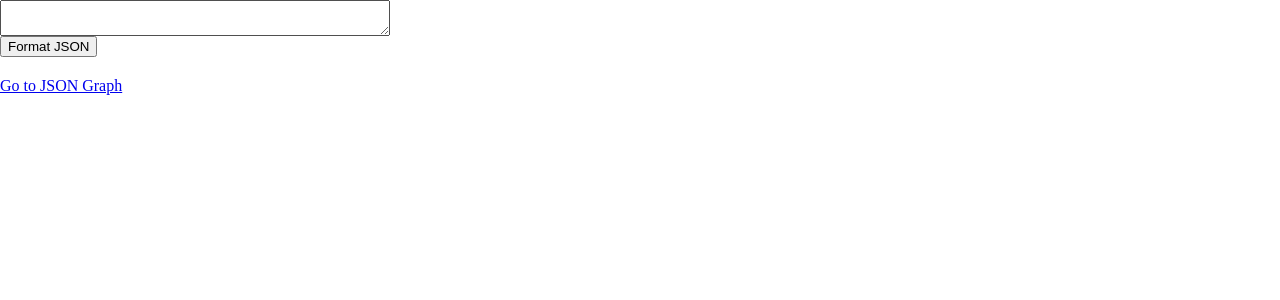
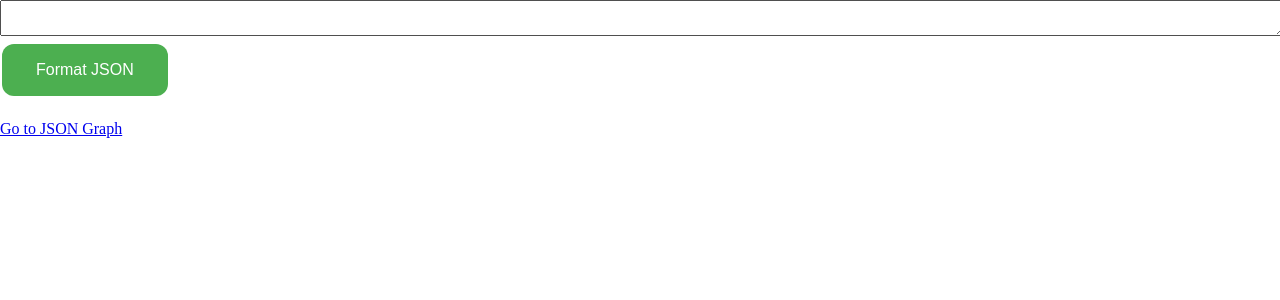
Before and after one commit to RLAlpha49/JSON-Visualizer, a React (Vite) app: page / in a window 1280 px wide. Shown: the top 300 px of the page. Built offline with nearby package versions, Linux system fonts and the light colour scheme.

Commit message:
Move css styles into their specific components

```diff
--- a/src/components/Home.jsx
+++ b/src/components/Home.jsx
@@ -1,6 +1,31 @@
 // eslint-disable-next-line no-unused-vars
 import React, {useEffect} from 'react';
 import '../styles.css';
+import styled from 'styled-components';
+
+const TextArea = styled.textarea`
+    width: 100%;
+    height: 100%;
+`;
+
+const Button = styled.button`
+    background-color: #4CAF50;
+    border: 2px solid transparent;
+    color: white;
+    padding: 15px 32px;
+    text-align: center;
+    text-decoration: none;
+    display: inline-block;
+    font-size: 16px;
+    margin: 4px 2px;
+    cursor: pointer;
+    transition-duration: 0.4s;
+    border-radius: 12px;
+`;
+
+const DisplayDiv = styled.div`
+    margin-top: 20px;
+`;
 
 function Home() {
     useEffect(() => {
@@ -8,31 +33,24 @@ function Home() {
             const input = document.getElementById('json-input').value;
             const display = document.getElementById('json-display');
 
-            // Clear the display div
             display.innerHTML = '';
-
             try {
                 const json = JSON.parse(input);
                 const formattedJson = JSON.stringify(json, null, 2);
-
-                // Create a new pre element
                 const pre = document.createElement('pre');
-
-                // Set the text content of the pre element to the formatted JSON
                 pre.textContent = formattedJson;
-
-                // Append the pre element to the display div
                 display.appendChild(pre);
             } catch (error) {
                 display.textContent = 'Invalid JSON';
             }
         });
     }, []);
+
     return (
         <div>
-            <textarea id="json-input"></textarea>
-            <button id="format-button">Format JSON</button>
-            <div id="json-display"></div>
+            <TextArea id="json-input"/>
+            <Button id="format-button">Format JSON</Button>
+            <DisplayDiv id="json-display"/>
             <a href="/graph">Go to JSON Graph</a>
         </div>
     );
--- a/src/components/graph/Graph.jsx
+++ b/src/components/graph/Graph.jsx
@@ -5,6 +5,47 @@ import Editor from './Editor';
 import {ConvertJsonToGraph} from './utils/ConvertJson';
 import {GraphCanvas} from "./GraphCanvas";
 import {DarkModeContext} from "../context/DarkModeContext";
+import styled from "styled-components";
+
+const GraphDiv = styled.div`
+    display: flex;
+    height: 100vh;
+    width: 100%;
+`;
+
+const JsonInput = styled.div`
+    z-index: 1000;
+    width: 30%;
+    height: 100%;
+    display: flex;
+    flex-direction: column;
+    justify-content: space-between;
+`;
+
+const SvgContainer = styled.div`
+    width: 69.5%;
+    height: 100%;
+    overflow: hidden;
+    background-size: 30px 30px;
+    background-image: linear-gradient(to right, #444444 1px, transparent 1px),
+    linear-gradient(to bottom, #444444 1px, transparent 1px);
+    background-attachment: fixed;
+`;
+
+const Resizer = styled.div`
+    z-index: 1000;
+    width: 1%;
+    background: #aaa;
+    cursor: ew-resize;
+`;
+
+const Buttons = styled.div`
+    display: flex;
+    justify-content: space-evenly;
+    align-items: center;
+    height: 100%;
+    padding: 10px;
+`;
 
 function Graph() {
     const jsonInputRef = useRef(null);
@@ -84,24 +125,23 @@ function Graph() {
 
 
     return (
-        <div id="graph" className={darkMode ? 'dark-mode' : 'light-mode'}>
-            <div id="json-input" ref={jsonInputRef} className={darkMode ? 'dark-mode' : 'light-mode'}>
-                <div id="buttons">
+        <GraphDiv id="graph" className={darkMode ? 'dark-mode' : 'light-mode'}>
+            <JsonInput ref={jsonInputRef} className={darkMode ? 'dark-mode' : 'light-mode'}>
+                <Buttons id="buttons">
                     <GraphButton onClick={handleGraphButtonClick}/>
-                    {/*<button onClick={handleZoomToFit}>Zoom to Fit</button>*/}
                     <DarkModeButton/>
-                </div>
+                </Buttons>
                 <Editor onGraphButtonClick={setJsonData}/>
-            </div>
-            <div id="resizer"></div>
-            <div id="svg-container" ref={svgContainerRef}>
+            </JsonInput>
+            <Resizer id="resizer"></Resizer>
+            <SvgContainer id="svg-container" ref={svgContainerRef}>
                 <div id="svg" ref={divRef}>
                     {graphData.nodes.length > 0 && graphData.edges.length > 0 && (
                         <GraphCanvas ref={graphCanvasRef} nodes={graphData.nodes} edges={graphData.edges}/>
                     )}
                 </div>
-            </div>
-        </div>
+            </SvgContainer>
+        </GraphDiv>
     );
 
 }
--- a/src/components/graph/GraphCanvas.jsx
+++ b/src/components/graph/GraphCanvas.jsx
@@ -169,8 +169,10 @@ export const GraphCanvas = forwardRef(({nodes, edges}, ref) => {
                 dragNode={null}
                 fit={true}
             />
-            {selectedNode && <NodeDetails nodeData={selectedNode} nodePath={selectedNodePath} nodes={nodes} edges={edges} isOpen={isModalOpen}
-                                          onRequestClose={closeModal} onSelectNode={handleSelectNode}/>}
+            {selectedNode &&
+                <NodeDetails nodeData={selectedNode} nodePath={selectedNodePath} nodes={nodes} edges={edges}
+                             isOpen={isModalOpen}
+                             onRequestClose={closeModal} onSelectNode={handleSelectNode}/>}
         </Space>
     );
 });
--- a/src/components/graph/extras/DarkModeButton.jsx
+++ b/src/components/graph/extras/DarkModeButton.jsx
@@ -2,6 +2,29 @@
 import React, {useContext} from 'react';
 import PropTypes from "prop-types";
 import {DarkModeContext} from '../../context/DarkModeContext';
+import styled from "styled-components";
+
+const Button = styled.button`
+    position: relative;
+    margin-top: 10px;
+    background-color: #4CAF50;
+    border: 2px solid transparent;
+    color: white;
+    padding: 15px 32px;
+    text-align: center;
+    text-decoration: none;
+    display: inline-block;
+    font-size: 16px;
+    cursor: pointer;
+    transition-duration: 0.4s;
+    border-radius: 12px;
+
+    &:hover {
+        background-color: white;
+        color: black;
+        border: 2px solid #4CAF50;
+    }
+`;
 
 function DarkModeButton({onClick}) {
     const {darkMode, setDarkMode} = useContext(DarkModeContext);
@@ -14,9 +37,9 @@ function DarkModeButton({onClick}) {
     };
 
     return (
-        <button id="dark-mode-button" onClick={handleClick}>
+        <Button id="dark-mode-button" onClick={handleClick}>
             {darkMode ? 'Light Mode' : 'Dark Mode'}
-        </button>
+        </Button>
     );
 }
 
--- a/src/components/graph/extras/GraphButton.jsx
+++ b/src/components/graph/extras/GraphButton.jsx
@@ -1,12 +1,35 @@
 // eslint-disable-next-line no-unused-vars
 import React from 'react';
 import PropTypes from "prop-types";
+import styled from "styled-components";
+
+const Button = styled.button`
+    position: relative;
+    margin-top: 10px;
+    background-color: #4CAF50;
+    border: 2px solid transparent;
+    color: white;
+    padding: 15px 32px;
+    text-align: center;
+    text-decoration: none;
+    display: inline-block;
+    font-size: 16px;
+    cursor: pointer;
+    transition-duration: 0.4s;
+    border-radius: 12px;
+
+    &:hover {
+        background-color: white;
+        color: black;
+        border: 2px solid #4CAF50;
+    }
+`;
 
 function GraphButton({onClick}) {
     return (
-        <button id="graph-button" onClick={onClick}>
+        <Button id="graph-button" onClick={onClick}>
             Display JSON Graph
-        </button>
+        </Button>
     );
 }
 
--- a/src/components/graph/extras/Tooltip.jsx
+++ b/src/components/graph/extras/Tooltip.jsx
@@ -1,5 +1,5 @@
 // eslint-disable-next-line no-unused-vars
-import React, { forwardRef } from 'react';
+import React, {forwardRef} from 'react';
 import PropTypes from 'prop-types';
 import styled from 'styled-components';
 import {FontAwesomeIcon} from '@fortawesome/react-fontawesome';
--- a/src/styles.css
+++ b/src/styles.css
@@ -9,75 +9,8 @@ body {
     width: 100%;
 }
 
-#graph {
-    display: flex;
-    height: 100vh;
-    width: 100%;
-}
-
-#json-input {
-    z-index: 1000;
-    width: 30%;
-    height: 100%;
-    display: flex;
-    flex-direction: column;
-    justify-content: space-between;
-}
-
-#buttons {
-    display: flex;
-    justify-content: center;
-    align-items: center;
-    height: 100%;
-    padding: 10px;
-}
-
-#buttons button {
-    background-color: #4CAF50;
-    border: 2px solid transparent;
-    color: white;
-    padding: 15px 32px;
-    text-align: center;
-    text-decoration: none;
-    display: inline-block;
-    font-size: 16px;
-    margin: 4px 2px;
-    cursor: pointer;
-    transition-duration: 0.4s;
-    border-radius: 12px;
-}
-
-#buttons button:hover {
-    background-color: white;
-    color: black;
-    border: 2px solid #4CAF50;
-}
-
-#editor {
-    height: 95%;
-    overflow-y: auto;
-    overflow-x: hidden;
-}
-
-#resizer {
-    z-index: 1000;
-    width: 1%;
-    background: #aaa;
-    cursor: ew-resize;
-}
-
 ::-webkit-scrollbar {
     display: none;
-}
-
-#svg-container {
-    width: 69.5%;
-    height: 100%;
-    overflow: hidden;
-    background-size: 30px 30px;
-    background-image: linear-gradient(to right, #444444 1px, transparent 1px),
-    linear-gradient(to bottom, #444444 1px, transparent 1px);
-    background-attachment: fixed;
 }
 
 .dark-mode {
@@ -131,12 +64,3 @@ body {
 .cm-editor:hover .cm-gutters .CodeMirror-linenumber {
     color: inherit !important;
 }
-
-#graph-button {
-    position: relative;
-    margin-top: 10px;
-}
-
-#json-display {
-    margin-top: 20px;
-}
```
Also changed, not shown: src/components/graph/NodeDetails.jsx (+5 -2 lines).
